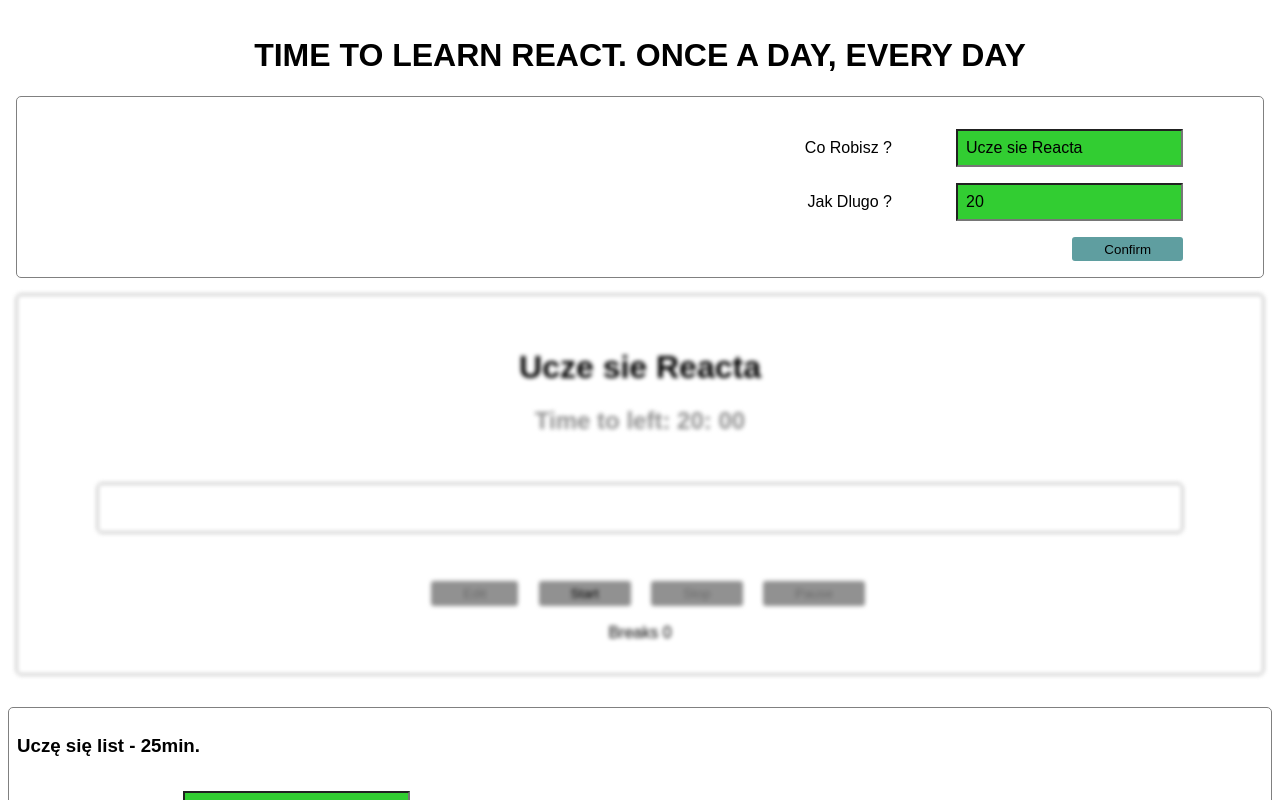
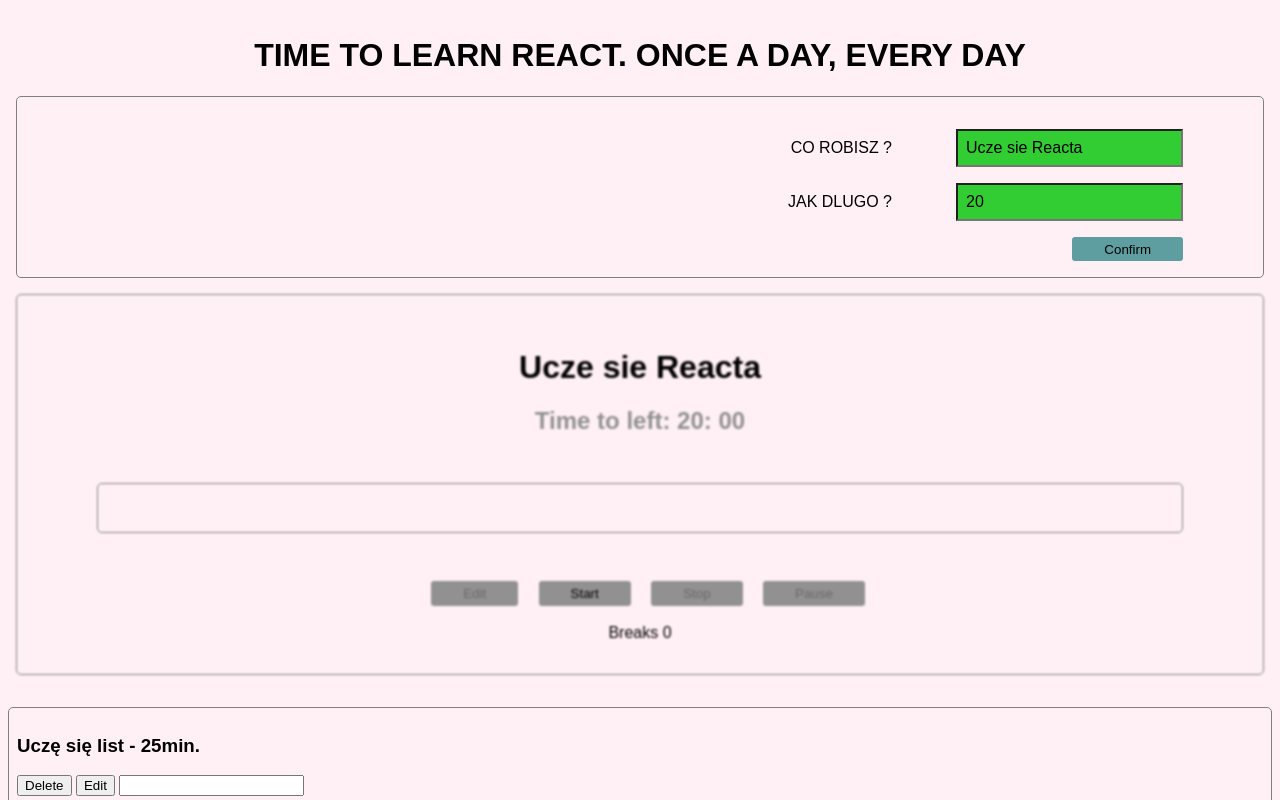
Before and after one commit to Piotrn-87/React-The-Begining, a React (Create React App) app in the folder timeboxing/: page / in a window 1280 px wide. Shown: the top 800 px of the page. Built offline with nearby package versions, Linux system fonts and the light colour scheme.

Commit message:
Feat: Use BEM for styling TimeboxEditor

```diff
--- a/timeboxing/src/components/TimeboxEditor.js
+++ b/timeboxing/src/components/TimeboxEditor.js
@@ -11,10 +11,11 @@
   } = props;
   return (
     <div className={`TimeboxEditor ${isEditable ? "" : "inactive"}`}>
-      <label>
+      <label className="TimeboxEditor__label">
         {" "}
         Co Robisz ?
         <input
+          className="TimeboxEditor__input"
           disabled={!isEditable}
           value={title}
           onChange={onTitleChange}
@@ -22,10 +23,11 @@
         />
       </label>{" "}
       <br />
-      <label>
+      <label className="TimeboxEditor__label">
         {" "}
         Jak Dlugo ?
         <input
+          className="TimeboxEditor__input"
           disabled={!isEditable}
           value={totalTimeInMinutes}
           onChange={onTotalTimeInMinutesChange}
@@ -33,9 +35,9 @@
         />
       </label>{" "}
       <br />
-      <div className="TimeboxEditor__div">
+      <div className="TimeboxEditor-wrapper">
         <button
-          className="TimeboxEditor__button"
+          className="TimeboxEditor-wrapper__button"
           onClick={onConfirm}
           disabled={!isEditable}
         >
--- a/timeboxing/src/styles/components.scss
+++ b/timeboxing/src/styles/components.scss
@@ -1,8 +1,8 @@
 body {
-    font-size: 16px;
+    background: lavenderblush;
     box-sizing: border-box;
+    margin: 0;
     padding: 0;
-    margin: 0;
 }
 
 .header-text {
@@ -25,21 +25,20 @@
 
 .TimeboxEditor,
 .TimeBoxCreator {
-    text-align: right;
     border: 1px solid grey;
     border-radius: 5px;
+    margin: 1rem;
     padding: 1rem;
-    margin: 1rem;
-}
+    text-align: right;
 
-.TimeboxEditor__div {
+    &-wrapper {
         display: block;
         max-width: 100%;
         margin: 1rem 4rem 0 0;
         text-align: right;
     }
 
-.TimeboxEditor__button {
+    &-wrapper__button {
         background: cadetblue;
         border: none;
         border-radius: 3px;
@@ -47,17 +46,22 @@
         padding: 0.3rem 2rem;
     }
 
-.TimeboxEditor__button:hover,
-.TimeBox__button:hover {
-    background: limegreen;
-}
-
-input {
+    &__input {
         max-width: 60%;
         font-size: 1rem;
         margin: 1rem 4rem 0 4rem;
         background: limegreen;
         padding: 0.5rem;
+    }
+
+    &__label {
+        text-transform: uppercase;
+    }
+}
+
+.TimeboxEditor-wrapper__button:hover,
+.TimeBox__button:hover {
+    background: limegreen;
 }
 
 .CurrentTimeBox {
--- /dev/null
+++ b/timeboxing/src/styles/inactive.scss
@@ -0,0 +1,3 @@
+.inactive {
+    filter: blur(1px) grayscale(1);
+}
--- a/timeboxing/src/styles/main.scss
+++ b/timeboxing/src/styles/main.scss
@@ -1,2 +1,2 @@
-@import "utilities.scss";
+@import "inactive.scss";
 @import "components.scss"
--- a/timeboxing/src/styles/utilities.scss
+++ /dev/null
@@ -1,3 +0,0 @@
-.inactive {
-    filter: blur(2px) grayscale(1);
-}
```
Lines whose indentation alone changed are shown as unchanged.
